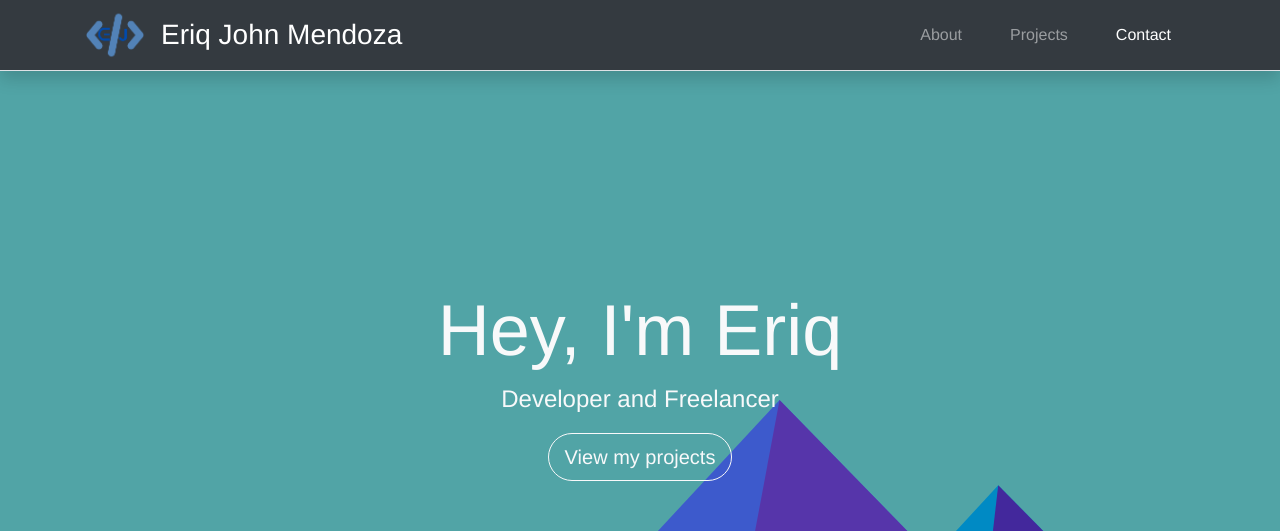
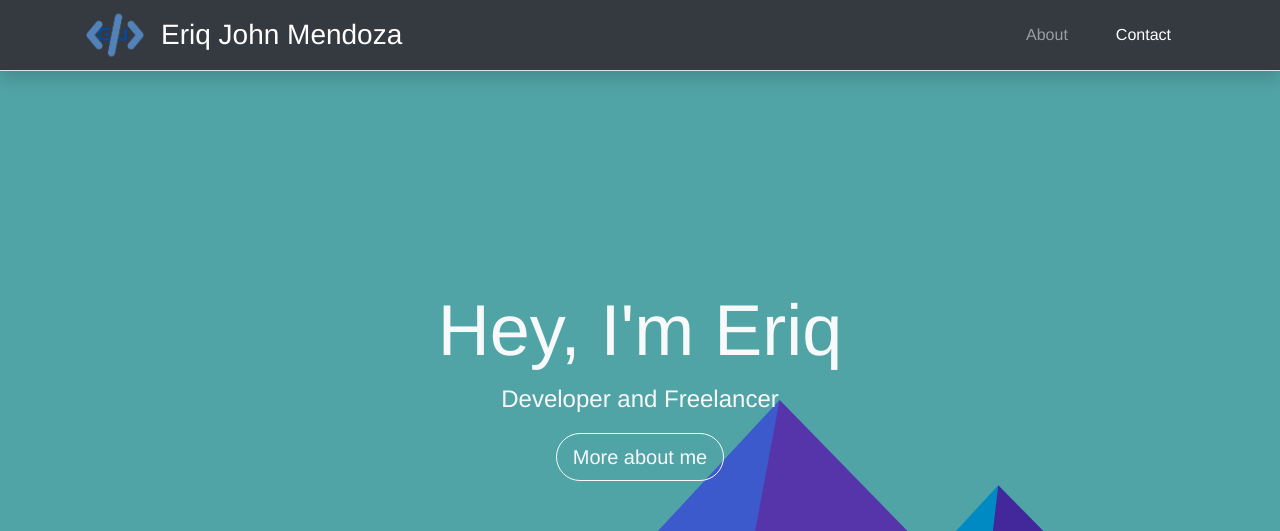
Before and after one commit to eriq123/portfolio-vuecli-v1, a Vue app: page / in a window 1280 px wide. Shown: the top 531 px of the page. Built offline with nearby package versions, Linux system fonts and the light colour scheme.

Commit message:
remove projects section in main branch and created a project branch

```diff
--- a/src/components/Introduction.vue
+++ b/src/components/Introduction.vue
@@ -13,10 +13,10 @@
           pill
           variant="outline-light"
           size="lg"
-          to="#projects"
-          v-scroll-to="'#projects'"
+          to="#about"
+          v-scroll-to="'#about'"
         >
-          View my projects
+          More about me
         </b-button>
       </b-jumbotron>
     </b-container>
--- a/src/components/TheNavigation.vue
+++ b/src/components/TheNavigation.vue
@@ -28,9 +28,6 @@
           <b-nav-item to="#about" v-scroll-to="'#about'" class="mx-3"
             >About</b-nav-item
           >
-          <b-nav-item to="#projects" v-scroll-to="'#projects'" class="mx-3"
-            >Projects</b-nav-item
-          >
           <b-nav-item to="#contact" v-scroll-to="'#contact'" class="mx-3"
             >Contact</b-nav-item
           >
--- a/src/views/index.vue
+++ b/src/views/index.vue
@@ -5,7 +5,6 @@
       <About />
       <Skills />
     </section>
-    <Projects />
     <Contact />
     <TheFooter />
 
@@ -26,7 +25,6 @@
 import Introduction from "@/components/Introduction";
 import About from "@/components/About";
 import Skills from "@/components/Skills";
-import Projects from "@/components/Projects";
 import Contact from "@/components/Contact";
 import TheFooter from "@/components/TheFooter";
 
@@ -36,7 +34,6 @@ export default {
     Introduction,
     About,
     Skills,
-    Projects,
     Contact,
     TheFooter,
   },
```
